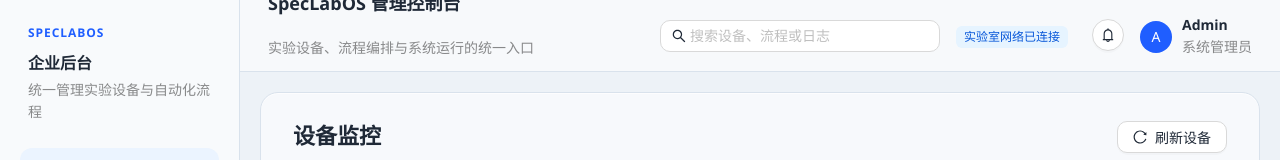
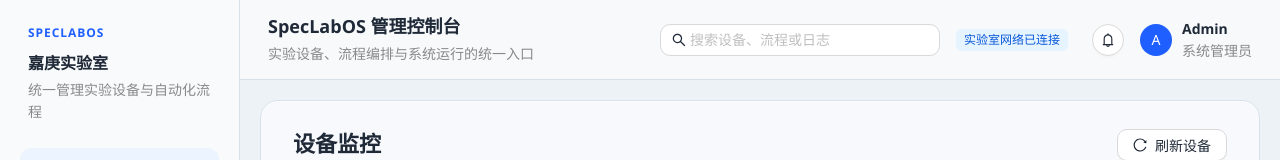
Before and after one commit to SynlysAI/SpecLabOS, a React (Vite) app in the folder frontend/: page / in a window 1280 px wide. Shown: the top 160 px of the page. Built offline with nearby package versions, Linux system fonts and the light colour scheme; no server answers.

Commit message:
调整管理台头部布局与品牌文案
- 修复顶部标题区域被裁切的布局问题
- 优化头部内容区换行与对齐表现
- 将侧边栏品牌标题改为嘉庚实验室

```diff
--- a/frontend/src/layout/AppHeader.jsx
+++ b/frontend/src/layout/AppHeader.jsx
@@ -12,22 +12,16 @@ const { Text, Title } = Typography;
  */
 export default function AppHeader() {
   return (
-    <div
-      style={{
-        height: "100%",
-        display: "flex",
-        alignItems: "center",
-        justifyContent: "space-between",
-        gap: 16
-      }}
-    >
-      <div>
-        <Title level={4} style={{ margin: 0, fontSize: 18 }}>
+    <div className="app-header">
+      <div className="app-header-copy">
+        <Title level={4} className="app-header-title">
           SpecLabOS 管理控制台
         </Title>
-        <Text type="secondary">实验设备、流程编排与系统运行的统一入口</Text>
+        <Text type="secondary" className="app-header-subtitle">
+          实验设备、流程编排与系统运行的统一入口
+        </Text>
       </div>
-      <Space size={16}>
+      <Space size={16} className="app-header-actions">
         <Input
           allowClear
           prefix={<SearchOutlined />}
@@ -38,10 +32,10 @@ export default function AppHeader() {
           实验室网络已连接
         </Tag>
         <Button shape="circle" icon={<BellOutlined />} />
-        <Space size={10}>
+        <Space size={10} className="app-header-user">
           <Avatar style={{ backgroundColor: "#1f5eff" }}>A</Avatar>
-          <div style={{ lineHeight: 1.2 }}>
-            <Text strong style={{ display: "block" }}>
+          <div className="app-header-user-meta">
+            <Text strong className="app-header-user-name">
               Admin
             </Text>
             <Text type="secondary">系统管理员</Text>
--- a/frontend/src/layout/AppSidebar.jsx
+++ b/frontend/src/layout/AppSidebar.jsx
@@ -63,7 +63,7 @@ export default function AppSidebar() {
           SPECLABOS
         </Text>
         <Title level={5} style={{ margin: "8px 0 4px" }}>
-          企业后台
+          嘉庚实验室
         </Title>
         <Text type="secondary" className="sidebar-brand-text">
           统一管理实验设备与自动化流程
--- a/frontend/src/styles/global.css
+++ b/frontend/src/styles/global.css
@@ -63,10 +63,14 @@ a {
 }
 
 .app-shell-header {
-  height: 72px;
-  padding: 0 28px;
+  min-height: 72px;
+  height: auto;
+  padding: 14px 28px;
   border-bottom: 1px solid #d9e2ec;
   background: rgba(248, 250, 252, 0.94);
+  line-height: normal;
+  display: flex;
+  align-items: center;
 }
 
 .app-shell-content {
@@ -99,3 +103,43 @@ a {
   color: #526071;
   font-size: 14px;
 }
+
+.app-header {
+  width: 100%;
+  display: flex;
+  align-items: center;
+  justify-content: space-between;
+  gap: 16px;
+  flex-wrap: wrap;
+}
+
+.app-header-copy {
+  min-width: 0;
+}
+
+.app-header-title {
+  margin: 0 !important;
+  font-size: 18px !important;
+}
+
+.app-header-subtitle {
+  display: block;
+  margin-top: 4px;
+}
+
+.app-header-actions {
+  justify-content: flex-end;
+  flex-wrap: wrap;
+}
+
+.app-header-user {
+  align-items: center;
+}
+
+.app-header-user-meta {
+  line-height: 1.2;
+}
+
+.app-header-user-name {
+  display: block;
+}
```
